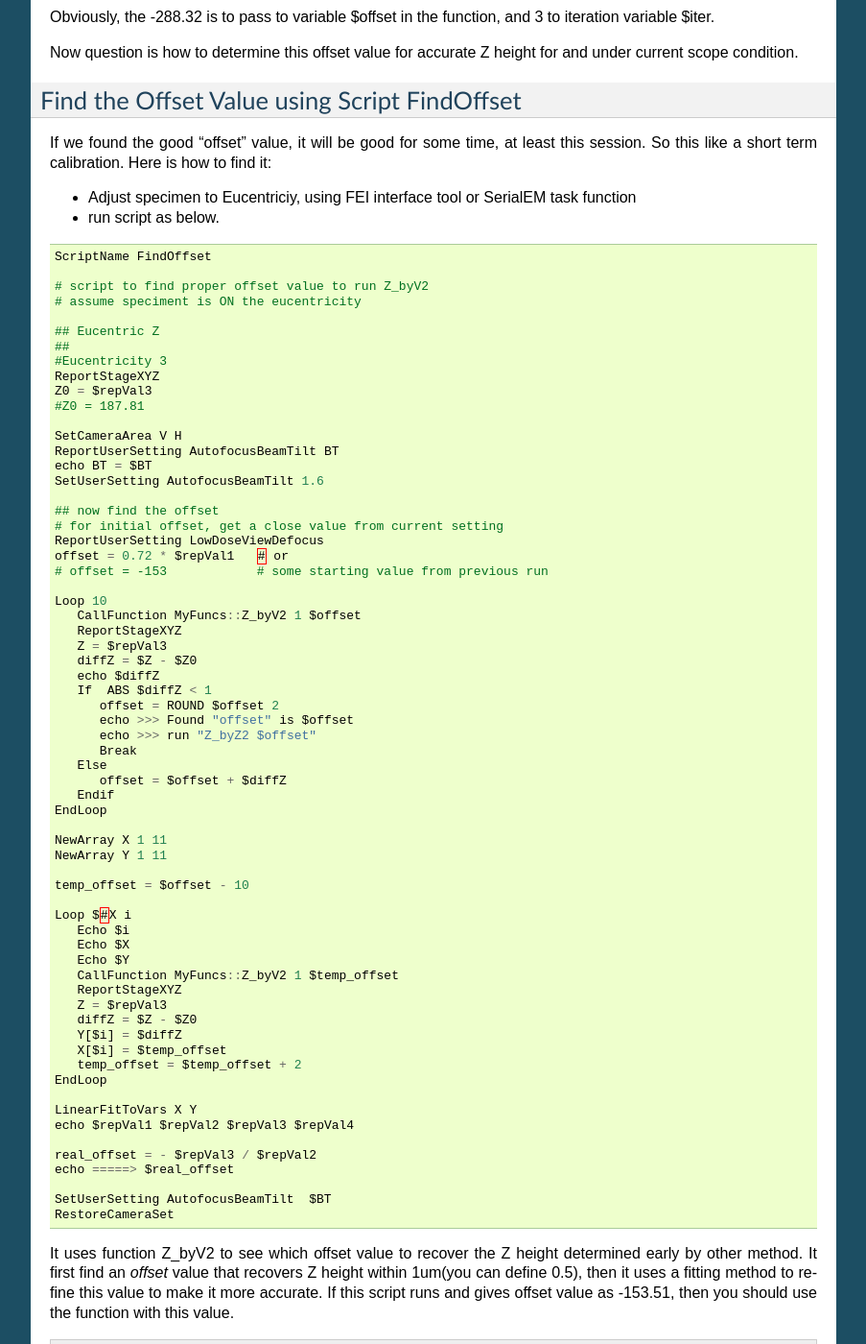
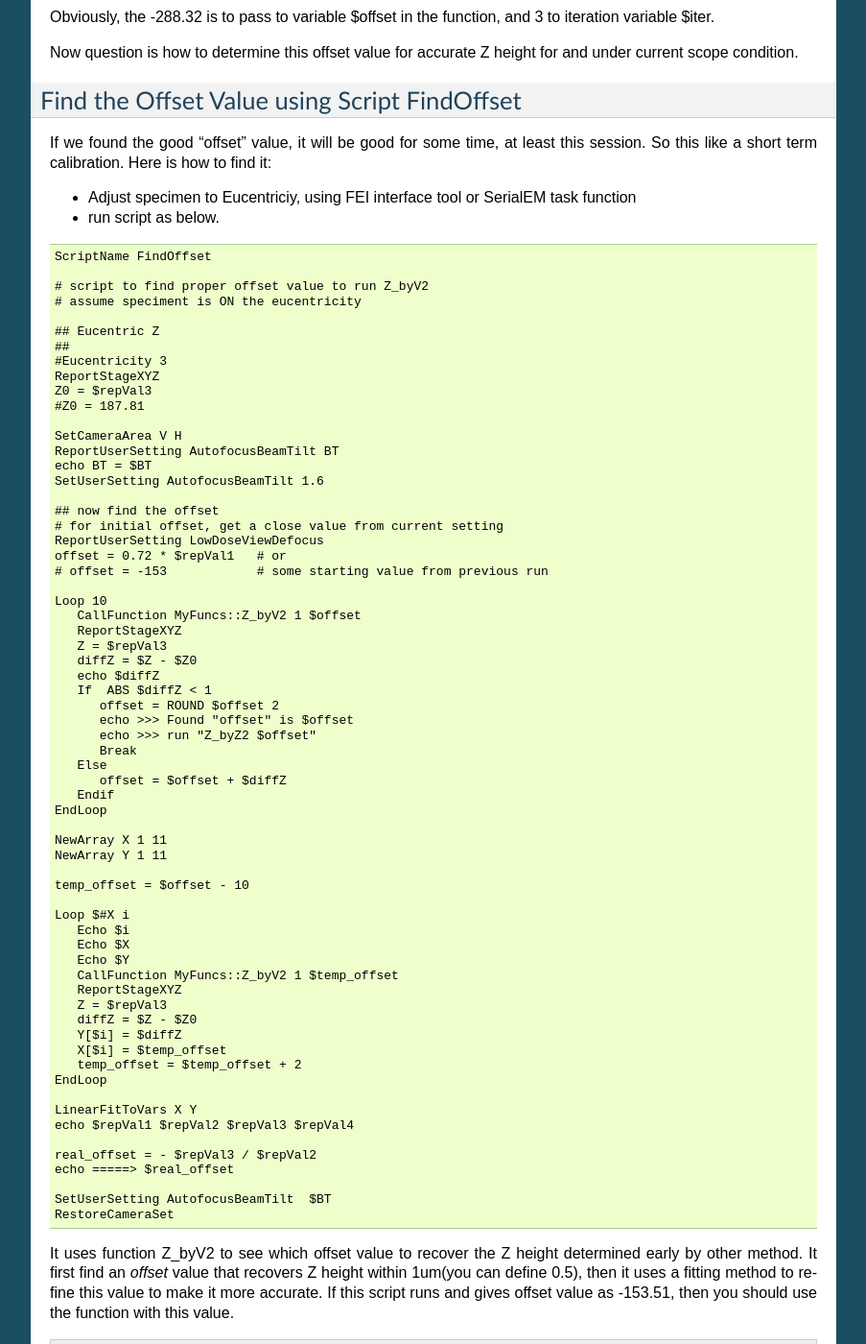
Before and after one commit to xuchen66/sphinx-emdocs, a Sphinx documentation site: the page built from source/serialEM-note-more-about-z-height.rst, in a window 1280 px wide and 1400 px high, scrolled down 1799 px. Shown: the whole window at 96% size, without its empty margins (198-1101 px from the left). Built offline with Sphinx 7.4.7, drawn with Linux system fonts in a browser that asks for light colours; pages that are not in the unit, such as notebooks, are missing from menus.

Commit message:
Update serialEM-note-more-about-z-height.rst

```diff
--- a/source/serialEM-note-more-about-z-height.rst
+++ b/source/serialEM-note-more-about-z-height.rst
@@ -139,7 +139,7 @@ If we found the good "offset" value, it will be good for some time, at least thi
 - Adjust specimen to Eucentriciy, using FEI interface tool or SerialEM task function
 - run script as below.
 
-.. code-block:: c
+.. code-block::
 
    ScriptName FindOffset
 
```
Also changed, not shown: other parts of source/serialEM-note-more-about-z-height.rst (+1 -1 lines).
